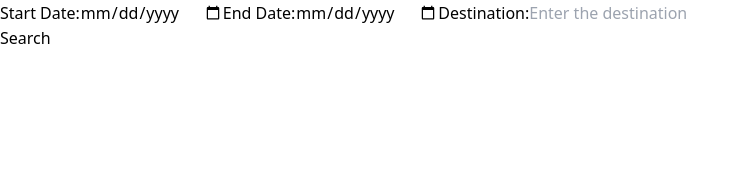
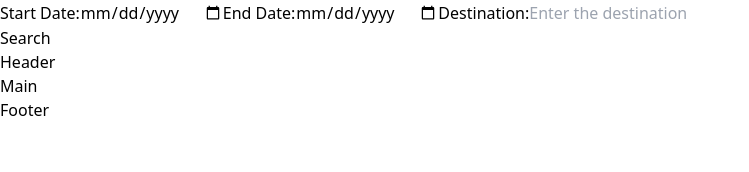
Before and after one commit to juyaamir/group4, a React (Vite) app in the folder frontend/: page / in a window 1280 px wide. Shown: the top 172 px of the page, without its empty margins (0-749 px from the left). Built offline with nearby package versions, Linux system fonts and the light colour scheme.

Commit message:
Basic template of pages added into the frontend folder

```diff
--- a/frontend/src/App.jsx
+++ b/frontend/src/App.jsx
@@ -1,11 +1,33 @@
-import LocationAPI from "./components/LocationAPI"
+import LocationAPI from "./components/LocationAPI";
+import Home from "./pages/Home";
+import About from "./pages/About";
+import Contact from "./pages/Contact";
+import SignUp from "./pages/SignUp";
+import Login from "./pages/Login";
+import PersonalAccountDetail from "./pages/PersonalAccountDetail";
+
+import { Routes, Route } from "react-router-dom";
 
 const App = () => {
   return (
-    <div>
-      <LocationAPI />
-    </div>
-  )
-}
+    <>
+      <div>
+        <LocationAPI />
+      </div>
 
-export default App
+      <Routes>
+        <Route path="/" element={<Home />} />
+        <Route path="/about" element={<About />} />
+        <Route path="/contact" element={<Contact />} />
+        <Route path="/signup" element={<SignUp />} />
+        <Route path="/login" element={<Login />} />
+        <Route
+          path="/personal-account-detail"
+          element={<PersonalAccountDetail />}
+        />
+      </Routes>
+    </>
+  );
+};
+
+export default App;
--- /dev/null
+++ b/frontend/src/components/Footer.jsx
@@ -0,0 +1,7 @@
+import React from "react";
+
+const Footer = () => {
+  return <div>Footer</div>;
+};
+
+export default Footer;
--- /dev/null
+++ b/frontend/src/components/Header.jsx
@@ -0,0 +1,7 @@
+import React from "react";
+
+const Header = () => {
+  return <div>Header</div>;
+};
+
+export default Header;
--- /dev/null
+++ b/frontend/src/components/Main.jsx
@@ -0,0 +1,7 @@
+import React from "react";
+
+const Main = () => {
+  return <div>Main</div>;
+};
+
+export default Main;
--- /dev/null
+++ b/frontend/src/pages/About.jsx
@@ -0,0 +1,7 @@
+import React from "react";
+
+const About = () => {
+  return <div>About</div>;
+};
+
+export default About;
--- /dev/null
+++ b/frontend/src/pages/Contact.jsx
@@ -0,0 +1,7 @@
+import React from "react";
+
+const Contact = () => {
+  return <div>Contact</div>;
+};
+
+export default Contact;
--- /dev/null
+++ b/frontend/src/pages/Home.jsx
@@ -0,0 +1,15 @@
+import Header from "../components/Header";
+import Main from "../components/Main";
+import Footer from "../components/Footer";
+
+const Home = () => {
+  return (
+    <div>
+      <Header />
+      <Main />
+      <Footer />
+    </div>
+  );
+};
+
+export default Home;
--- /dev/null
+++ b/frontend/src/pages/Login.jsx
@@ -0,0 +1,7 @@
+import React from "react";
+
+const Login = () => {
+  return <div>Login</div>;
+};
+
+export default Login;
--- /dev/null
+++ b/frontend/src/pages/PersonalAccountDetail.jsx
@@ -0,0 +1,7 @@
+import React from "react";
+
+const PersonalAccountDetail = () => {
+  return <div>PersonalAccountDetail</div>;
+};
+
+export default PersonalAccountDetail;
--- /dev/null
+++ b/frontend/src/pages/SignUp.jsx
@@ -0,0 +1,7 @@
+import React from "react";
+
+const SignUp = () => {
+  return <div>SignUp</div>;
+};
+
+export default SignUp;
```
Also changed, not shown: 1 other file (tests, documents, lock files or other folders).
